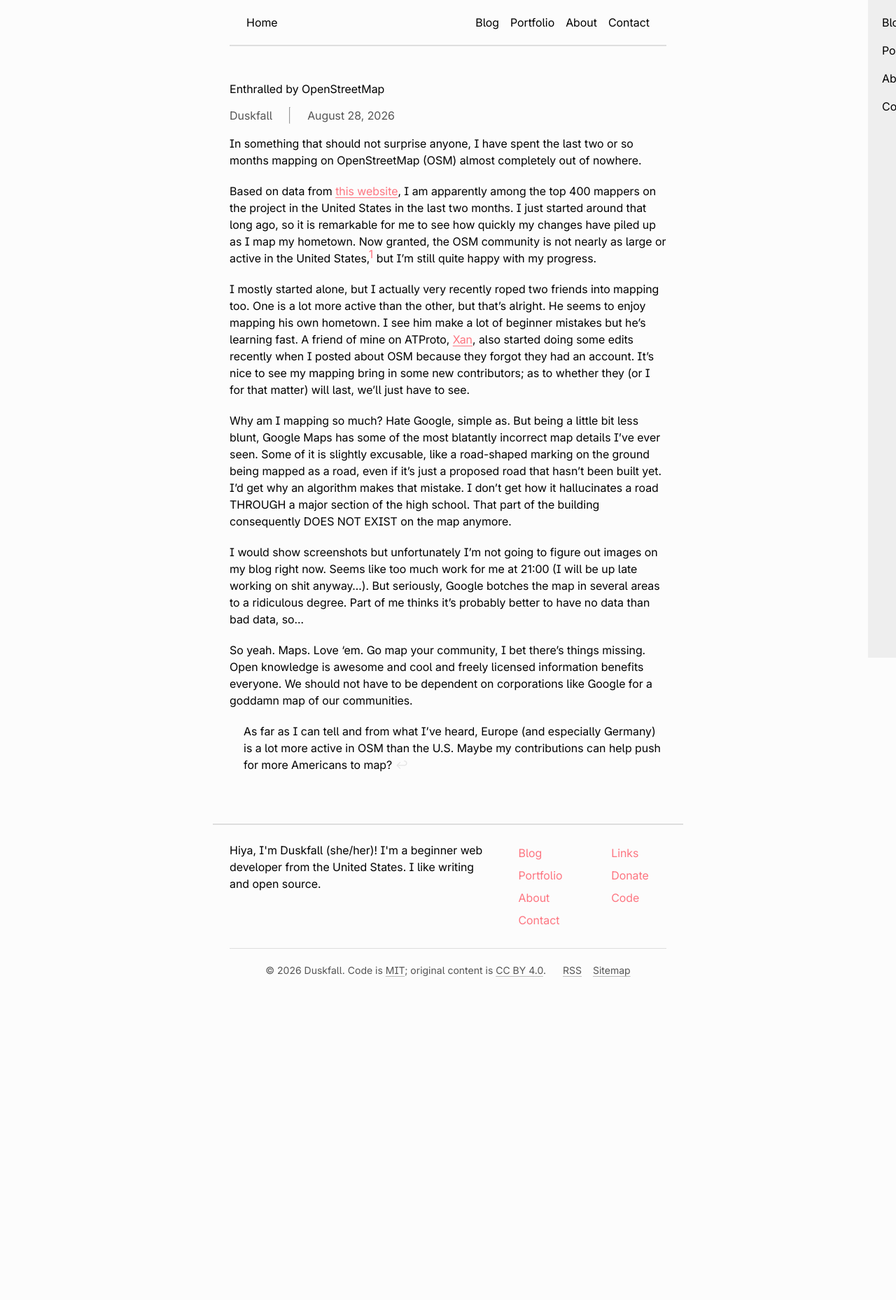
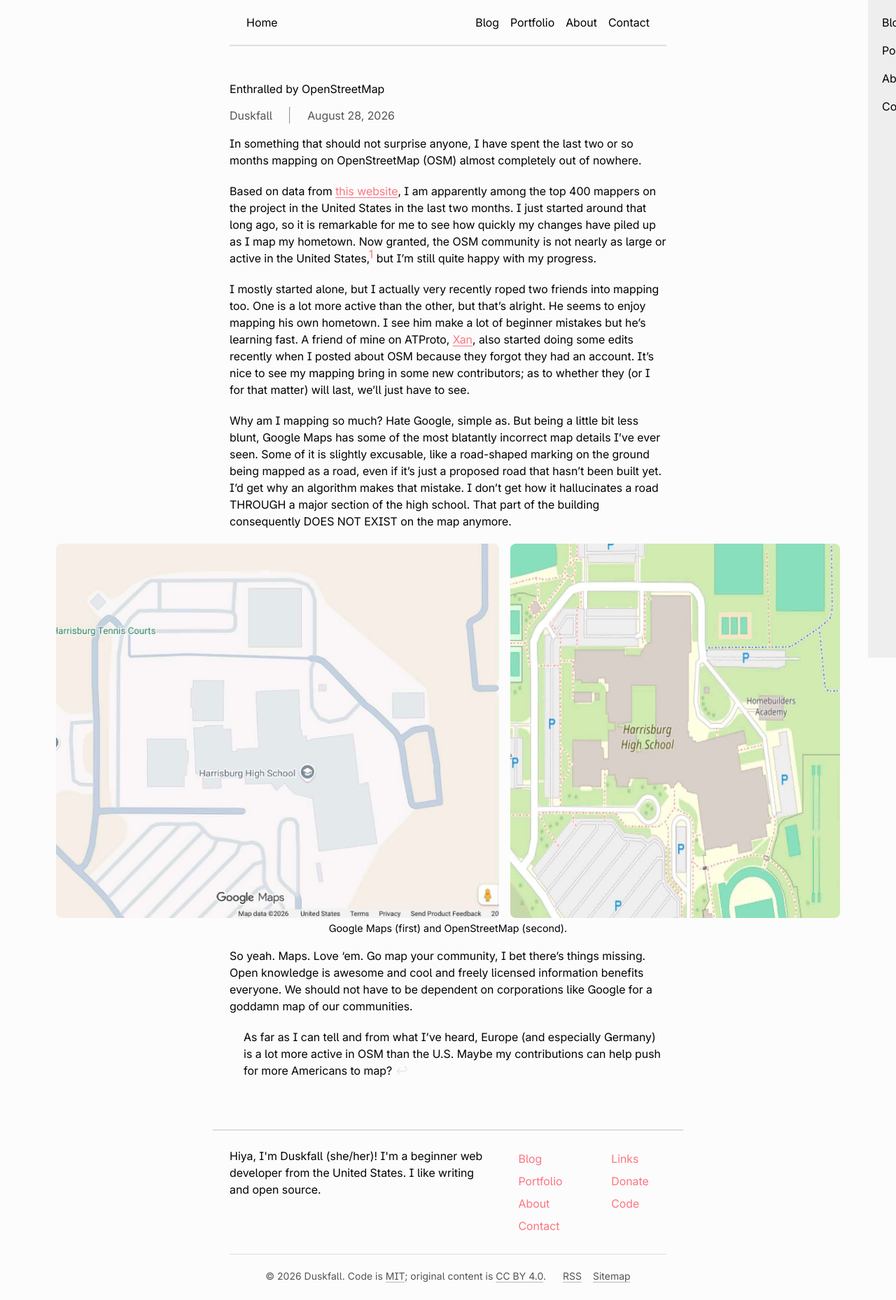
Before and after one commit to TrulyFlawed/trulyflawed.github.io, a Jekyll site: the page built from _posts/2026-08-28-enthralled-by-openstreetmap.md, in a window 1280 px wide. Shown: the whole page at 70% size. Built offline with Jekyll 4.4.1, drawn with Linux system fonts in a browser that asks for light colours; nearby versions of some CDN libraries; library files that are not in the unit come from our copies; before the commit the page ends 1421 px from its top, so only the background shows below that.

Commit message:
feat: image comparison and blog post update
My OpenStreetMap post claimed an error in the map without actually
showing what that looked like between the two maps. I show the two maps
side-by-side now.

```diff
--- a/_posts/2026-08-28-enthralled-by-openstreetmap.md
+++ b/_posts/2026-08-28-enthralled-by-openstreetmap.md
@@ -12,7 +12,13 @@
 
 Why am I mapping so much? Hate Google, simple as. But being a little bit less blunt, Google Maps has some of the most blatantly incorrect map details I've ever seen. Some of it is slightly excusable, like a road-shaped marking on the ground being mapped as a road, even if it's just a proposed road that hasn't been built yet. I'd get why an algorithm makes that mistake. I don't get how it hallucinates a road THROUGH a major section of the high school. That part of the building consequently DOES NOT EXIST on the map anymore.
 
-I would show screenshots but unfortunately I'm not going to figure out images on my blog right now. Seems like too much work for me at 21:00 (I will be up late working on shit anyway...). But seriously, Google botches the map in several areas to a ridiculous degree. Part of me thinks it's probably better to have no data than bad data, so...
+<figure class="compare">
+	<div class="compare-images">
+		<img src="/assets/images/map-high-school-google-maps.jpg" style="--w: 1323px; --h: 1119px" alt="A screenshot of a high school on Google Maps. Several sections of the building are displayed as separate from the main building, and a road on the north side of the building cuts through an area where the building should be." />
+		<img src="/assets/images/map-high-school-openstreetmap.jpg" style="--w: 986px; --h: 885px" alt="A screenshot of a high school on OpenStreetMap. The building outline is more detailed and fully connected. The road cutting through where the building should be is not present on the map." />
+	</div>
+	<figcaption>Google Maps (first) and OpenStreetMap (second).</figcaption>
+</figure>
 
 So yeah. Maps. Love 'em. Go map your community, I bet there's things missing. Open knowledge is awesome and cool and freely licensed information benefits everyone. We should not have to be dependent on corporations like Google for a goddamn map of our communities.
 
--- a/assets/css/base.css
+++ b/assets/css/base.css
@@ -119,6 +119,64 @@
 	border-inline-start: 2px solid var(--blockquote-border-color);
 }
 
+img {
+	display: block;
+	max-width: 100%;
+	height: auto;
+	border-radius: 0.5rem;
+
+	/* Alt text fallback stuff. sadly couldn't get a nicer padding without ruining normal images. */
+	background-color: var(--color-surface);
+}
+
+/* Stack the figure's content (images, then caption) vertically. */
+figure {
+	display: flex;
+	flex-direction: column;
+	margin-block-end: 1rem;
+}
+
+/* ----------------------------------------------------------------------
+ * Comparison figure: two images side by side on wide screens, stacked
+ * on narrow ones.
+ *
+ * Every <img> needs its file dimensions set as custom --w and --h
+ * variables.
+ * ---------------------------------------------------------------------- */
+
+/* Stack compared images in a column by default. */
+.compare-images {
+	display: flex;
+	flex-direction: column;
+	gap: 1rem;
+}
+
+.compare figcaption {
+	text-align: center;
+	font-size: 0.9em;
+	margin-top: 0.25rem;
+}
+
+@media (min-width: 70rem) {
+	/* Allow the figure to break out of the text columns, and center
+	the images. */
+	.compare {
+		width: min(90vw, 70rem);
+		margin-left: 50%;
+		transform: translateX(-50%);
+	}
+
+	/* Place images side-by-side now that we have plenty of width. */
+	.compare-images {
+		flex-direction: row;
+	}
+
+	.compare-images img {
+		flex: calc(var(--w) / var(--h)) 1 0; /* Ensure images are the same height without fucking up the aspect ratio. */
+		min-width: 0; /* Prevent horizontal overflow. */
+	}
+}
+
 :target {
 	scroll-margin-top: 4rem;
 }
```
Also changed, not shown: assets/images/map-high-school-google-maps.jpg (added), assets/images/map-high-school-openstreetmap.jpg (added).
